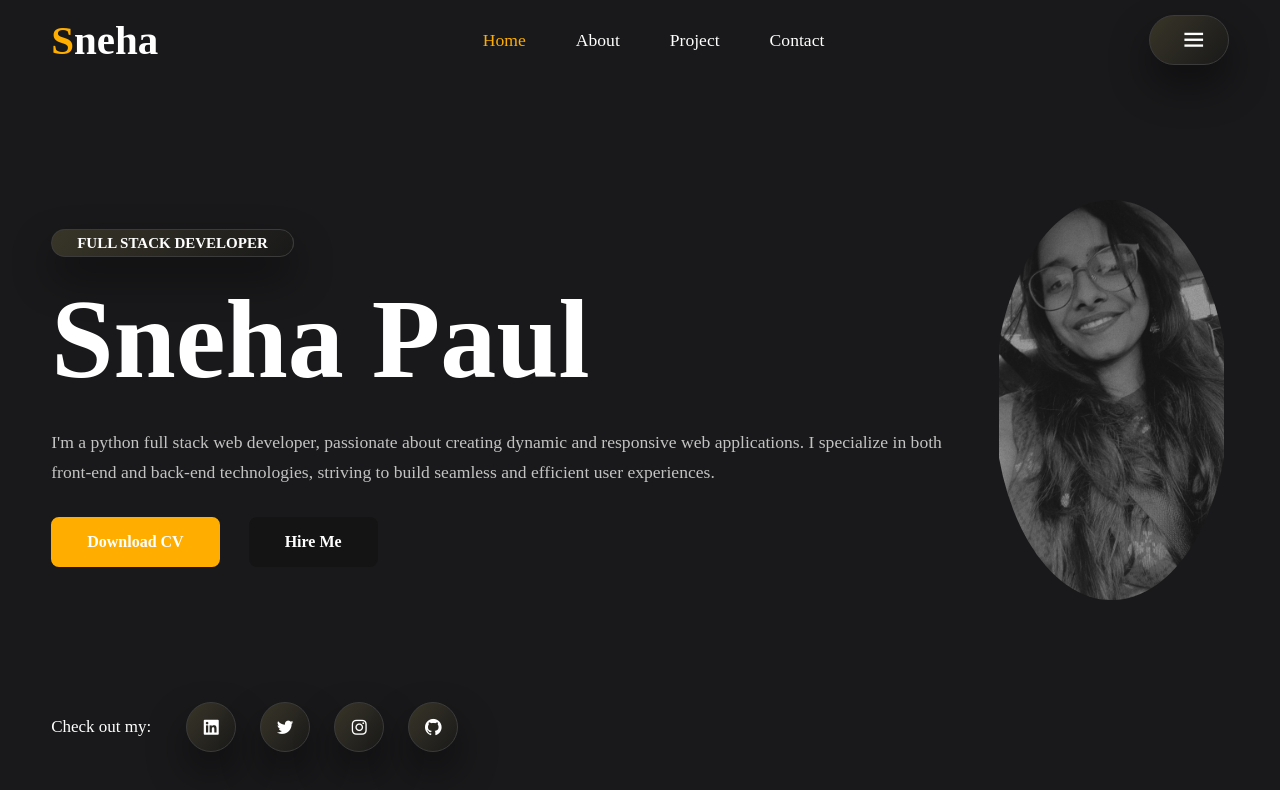
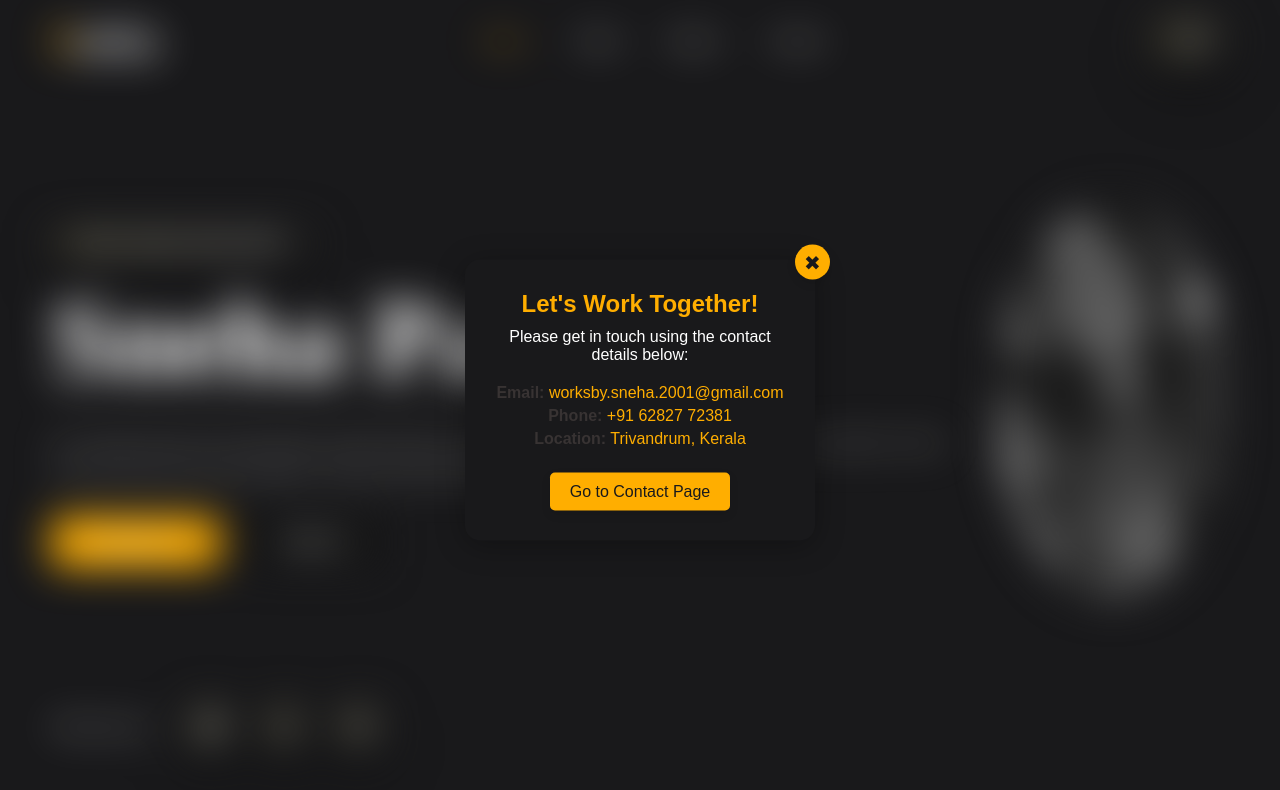
Before and after one commit to SNEHAA-PAUL/snehapaul, a plain HTML site: page index.html in a window 1280 px wide. Both pictures are taken after a click on the link "Hire Me". Drawn offline with nearby package versions, Linux system fonts and the light colour scheme; a web font is replaced by a local one.

Commit message:
Almost Done!

```diff
--- a/index.html
+++ b/index.html
@@ -16,8 +16,8 @@
     <link href="https://fonts.googleapis.com/css2?family=Playwrite+AU+NSW:wght@100..400&display=swap" rel="stylesheet">
 </head>
 
-<body>
-    <header>
+<body >
+    <header class="blur">
         <a href="#" class="logo"><span>S</span>neha</a>
 
         <ul class="navbar">
@@ -32,28 +32,47 @@
         </div>
     </header>
     <section class="home">
-        <div class="home-text">
+        <div class="home-text blur">
             <span>Full Stack Developer</span>
             <h1>Sneha Paul</h1>
             <p>I'm a python full stack web developer, passionate about creating dynamic and responsive web applications.
                 I specialize in both front-end and back-end technologies, striving to build seamless and efficient
                 user experiences. </p>
             <div class="main-btn">
-                <a href="resume.pdf" class="btn" target="_blank">Download CV</a>
+                <a href="SNEHA PAUL.pdf" class="btn" target="_blank">Download CV</a>
                 <!-- <a href="resume.pdf" class="btn" target="_blank" download="resume.pdf">Download CV</a> -->
-                <a href="#" class="btn two">Hire Me</a>
+                <a href="#" class="btn two" onclick="toggle()">Hire Me</a>
             </div>
         </div>
-        <div class="home-img">
+        <div id="popup">
+            <h2>Let's Work Together!</h2>
+            <p>Please get in touch using the contact details below:</p>
+            <p><strong>Email:</strong> <a class="cont_a" href="mailto:worksby.sneha.2001@gmail.com">worksby.sneha.2001@gmail.com</a></p>
+            <p><strong>Phone:</strong> <a class="cont_a" href="tel:+91 62827 72381">+91 62827 72381</a></p>
+            <p><strong>Location:</strong> <a class="cont_a"> Trivandrum, Kerala</a></p>
+            <button class="contact-page-btn" onclick="window.location.href='contact.html'">Go to Contact Page</button>
+            <button class="close-btn" onclick="toggle()">✖</button>
+        </div>
+        <script>
+            function toggle() {
+                var elements=document.querySelectorAll('.blur');
+                elements.forEach(function(element) {
+                    element.classList.toggle('active');
+                });
+                var popup = document.getElementById('popup');
+                popup.classList.toggle('active');
+            }
+        </script>
+        <div class="home-img blur">
             <img src="1720204165094.jpg" alt="">
         </div>
     </section>
 
-    <div class="share">
+    <div class="share blur">
         <p>Check out my:</p>
         <div class="social">
             <a href="https://www.linkedin.com/in/your-linkedin" target="_blank"><i class='bx bxl-linkedin-square'></i></a>
-            <a href="#" target="_blank"><i class='bx bxl-twitter'></i></a>
+            <!-- <a href="#" target="_blank"><i class='bx bxl-twitter'></i></a> -->
             <a href="#" target="_blank"><i class='bx bxl-instagram'></i></a>
             <a href="https://github.com/SNEHAA-PAUL" target="_blank"><i class='bx bxl-github'></i></a>
         </div>
--- a/style.css
+++ b/style.css
@@ -112,7 +112,7 @@ section {
 }
 
 .home-text span {
-    padding: 5px 25px;
+    padding: 5px 30px;
     background: linear-gradient(130.08deg, #383528 0%, #191919 100%);
     box-shadow: 0px 20px 40px #00000070;
     border: 1px solid #3b3b3b;
@@ -121,6 +121,7 @@ section {
     font-weight: 700;
     font-size: 15px;
     text-transform: uppercase;
+    word-spacing: 5px;
 }
 
 .home-text h1 {
@@ -437,7 +438,7 @@ section {
 
 footer {
     text-align: center;
-    padding: 10px;
+    padding: 8px;
     background: #333;
     color: var(--main-color);
     position: fixed;
@@ -484,41 +485,141 @@ strong{
 
 
 
-/* ABOUT PAGE */
-/* .about_body{
-    background-color: #29261f;
-}
-.about_header{
-    display: flex;
-    align-items: center;
-    justify-content: center;
-}
-.about {
-    position: relative;
-    display: flex;
-    flex-direction: column;
-    align-items: left;
-    justify-content: center;
-    padding: 70px 25px;
+/* the popup */
+
+
+.blur.active{
+    filter: blur(20px);
+    pointer-events: none;
+    user-select: none;
 }
 
-.about h2 {
-    color: var(--text-color);
-    font-weight: 700;
-    font-size: 15px;
-    text-transform: uppercase;
-    font-size: var(--big-font);
-    margin: 23px 0;
+#popup {
+    position: fixed;
+    top: 50%;
+    left: 50%;
+    transform: translate(-50%, -50%);
+    width: 350px;
+    max-width: 90%;
+    padding: 30px;
+    box-shadow: 0 5px 30px rgba(0, 0, 0, 0.3);
+    background: #19191b;
+    border-radius: 15px;
+    visibility: hidden;
+    opacity: 0;
+    transition: visibility 0s, opacity 0.5s;
+    z-index: 1000;
+    text-align: center;
 }
 
-.about p {
-    font-size: var(--p-font);
-    color: var(--text-color);
-    line-height: 30px;
-    margin-bottom: 30px;
+#popup.active {
+    visibility: visible;
+    opacity: 1;
 }
 
-.about_ul li{
-    padding-bottom: 10px;
-    text-decoration: ;
-} */
+#popup h2 {
+    color: #ffae00;
+    margin-bottom: 10px;
+    font-family: 'Arial', sans-serif;
+    font-size: 24px;
+}
+
+#popup p:first-of-type {
+    color: #ffffff;
+    margin-bottom: 20px;
+    font-family: 'Arial', sans-serif;
+    font-size: 16px;
+}
+
+#popup p {
+    color: #ffffff;
+    margin: 5px 0;
+    font-family: 'Arial', sans-serif;
+    font-size: 16px;
+}
+
+
+
+
+
+
+/* "Go to Contact Page" button */
+.contact-page-btn {
+    margin-top: 20px;
+    padding: 10px 20px;
+    background-color: #ffae00;
+    color: #19191b;
+    border: none;
+    border-radius: 5px;
+    font-size: 16px;
+    cursor: pointer;
+    font-family: 'Arial', sans-serif;
+    box-shadow: 0 4px 10px rgba(0, 0, 0, 0.1);
+    transition: background-color 0.3s ease, transform 0.3s ease;
+}
+
+.contact-page-btn:hover {
+    background-color: #e69500;
+    transform: translateY(-2px);
+}
+
+#popup a.cont_a {
+    color: #ffae00;
+    text-decoration: none;
+}
+
+#popup a.cont_a:hover {
+    text-decoration: underline;
+}
+
+.close-btn {
+    position: absolute;
+    top: -15px;
+    right: -15px;
+    background-color: #ffae00;
+    color: #19191b;
+    border: none;
+    border-radius: 50%;
+    width: 35px;
+    height: 35px;
+    font-size: 20px;
+    cursor: pointer;
+    box-shadow: 0 4px 10px rgba(0, 0, 0, 0.1);
+    transition: transform 0.3s ease;
+}
+
+.close-btn:hover {
+    transform: rotate(90deg);
+}
+
+.close-btn:focus {
+    outline: none;
+}
+
+
+
+
+
+/* go to home button */
+.home-button {
+    position: fixed;
+    bottom: 50px;
+    right: 20px;
+    background: #141414;
+    border: 2px solid #141414;
+    color: var(--text-color);
+    padding: 8px 20px;
+    border-radius: 8px;
+    font-size: 17px;
+    cursor: pointer;
+    font-family: 'Arial', sans-serif;
+    box-shadow: 0 5px 15px rgba(0, 0, 0, 0.2);
+    transition: background-color 0.3s ease, transform 0.3s ease;
+}
+
+.home-button:hover {
+    /* transform: translateY(-5px); */
+    /* background: transparent; */
+    color: #ffae00;
+    border-color: #fff;
+}
```
Also changed, not shown: about.css (+26 -2 lines), about.html (+15 -7 lines), contact.html (+2 -2 lines), project.html (+1 -1 lines), 2 other files.
